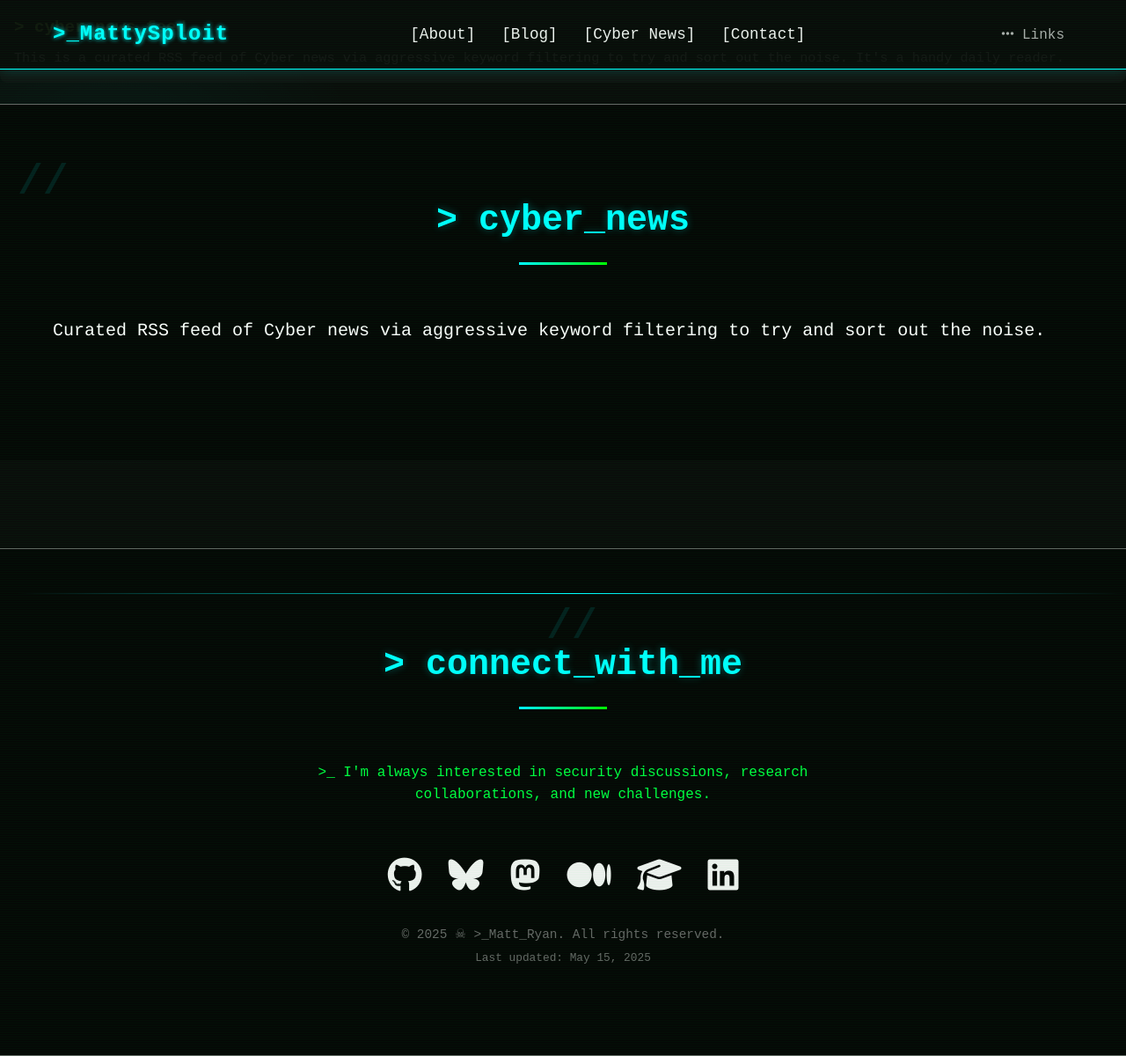
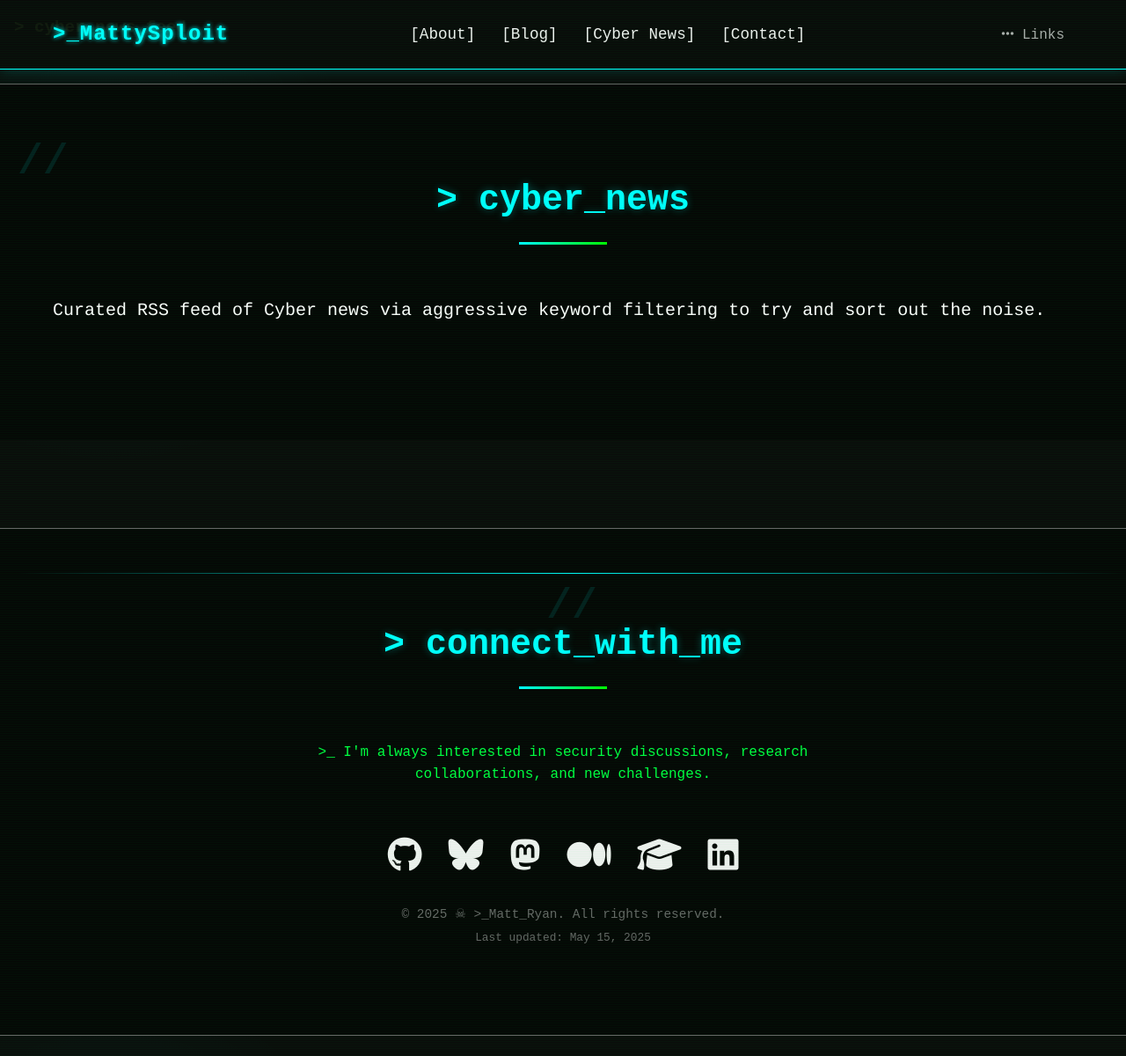
Before and after one commit to CTI-Buddy/cti-buddy.github.io, a Jekyll site: the page built from cybernews.html, in a window 1280 px wide and 1200 px high. Shown: the whole window at 88% size. Built offline with Jekyll 4.4.1, drawn with Linux system fonts in a browser that asks for light colours; a script that is not in the unit is left out.

Commit message:
Update cybernews.html

```diff
--- a/cybernews.html
+++ b/cybernews.html
@@ -5,9 +5,6 @@
 ---
 <div style="background-color: rgba(20, 20, 20, 0.6); padding: 16px; border-radius: 8px; margin-bottom: 24px;">
   <h2 style="color: #a8ff60; font-family: 'Courier New', Courier, monospace; font-size: 1.2rem; margin-bottom: 8px;">> cyber_news_feed</h2>
-      <p style="color: #cccccc; font-size: 0.95rem; line-height: 1.5;">
-    This is a curated RSS feed of Cyber news via aggressive keyword filtering to try and sort out the noise.  It's a handy daily reader.
-  </p>
 </div>
 
 <section class="section" style="background-color: var(--darker); border-top: 1px solid var(--gray);">
```
